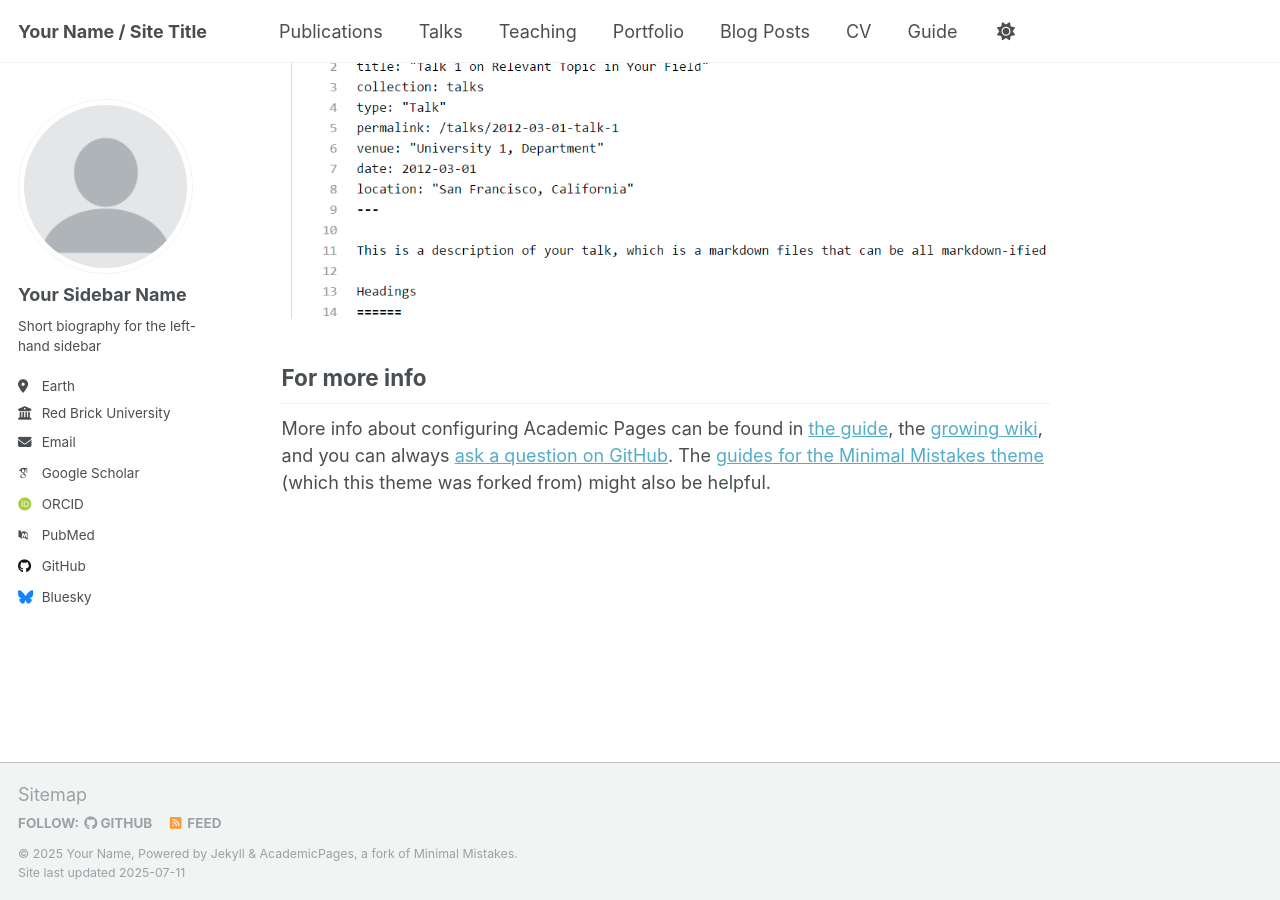
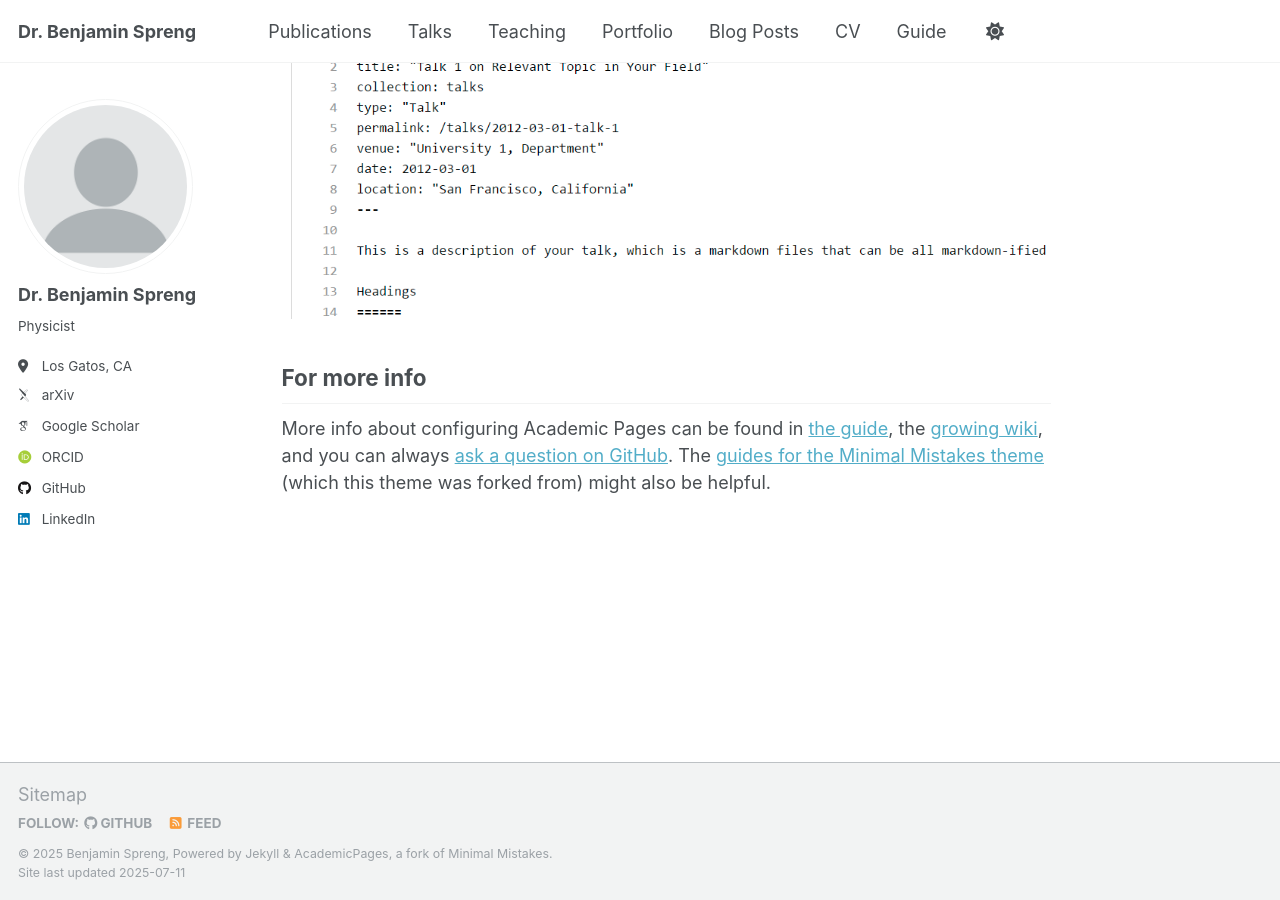
Before and after one commit to sprengjamin/sprengjamin.github.io, a Jekyll site: the page built from _pages/about.md, in a window 1280 px wide and 900 px high, scrolled down 2880 px. Built offline with Jekyll 4.4.1, drawn with Linux system fonts in a browser that asks for light colours; some web fonts are replaced; a script that is not in the unit is left out.

Commit message:
Update _config.yml

```diff
--- a/_config.yml
+++ b/_config.yml
@@ -9,13 +9,13 @@
 # Basic Site Settings
 locale                   : "en-US"
 site_theme               : "default"
-title                    : "Your Name / Site Title"
+title                    : "Dr. Benjamin Spreng"
 title_separator          : "-"
-name                     : &name "Your Name"
-description              : &description "personal description"
-url                      : https://academicpages.github.io # the base hostname & protocol for your site e.g. "https://[your GitHub username].github.io" or if you already have some other page hosted on Github then use "https://[your GitHub username].github.io/[Your Repo Name]"
+name                     : &name "Benjamin Spreng"
+description              : &description "Physicist"
+url                      : https://sprengjamin.github.io # the base hostname & protocol for your site e.g. "https://[your GitHub username].github.io" or if you already have some other page hosted on Github then use "https://[your GitHub username].github.io/[Your Repo Name]"
 baseurl                  : "" # the subpath of your site, e.g. "/blog"
-repository               : "academicpages/academicpages.github.io"
+repository               : "sprengjamin/sprengjamin.github.io"
 
 # Site Author - The following control what appear as part of the author content on the side bar.
 #               If a field is blank the icon and link will not appear, otherwise it will be shown.
@@ -23,22 +23,22 @@ repository               : "academicpages/academicpages.github.io"
 author:
   # Biographic information
   avatar           : "profile.png"
-  name             : "Your Sidebar Name"
+  name             : "Dr. Benjamin Spreng"
   pronouns         : # example: "she/her"
-  bio              : "Short biography for the left-hand sidebar"
-  location         : "Earth"
-  employer         : "Red Brick University"
+  bio              : "Physicist"
+  location         : "Los Gatos, CA"
+  employer         : #
   uri              : # URL
-  email            : "none@example.org"
+  email            : # "none@example.org"
 
   # Academic websites
   academia         : # URL
-  arxiv            : # URL - Update with the correct link to your profile
-  googlescholar    : "https://scholar.google.com/citations?user=PS_CX0AAAAAJ"
+  arxiv            : "https://arxiv.org/search/?searchtype=author&query=Spreng%2C+B"
+  googlescholar    : "https://scholar.google.com/citations?hl=en&user=Py2Plv8AAAAJ"
   impactstory      : # URL
-  orcid            : "http://orcid.org/yourorcidurl"
+  orcid            : "https://orcid.org/0000-0002-0819-1804"
   semantic         : # URL
-  pubmed           : "https://www.ncbi.nlm.nih.gov/pubmed/?term=john+snow"
+  pubmed           : #"https://www.ncbi.nlm.nih.gov/pubmed/?term=john+snow"
   researchgate     : # URL
   scopus           : # URL
 
@@ -46,13 +46,13 @@ author:
   bitbucket        : # Username - Update with your username on the site
   codepen          : # Username
   dribbble         : # Username
-  github           : "academicpages"
+  github           : "https://github.com/sprengjamin"
   kaggle           : # Username
   stackoverflow    : # User number or user number and name (i.e., use "1" or "1/jeff-atwood")
 
   # Social media
   artstation       : # Username
-  bluesky          : "bsky.app" # Replace this with you Bluesky username
+  bluesky          : #"bsky.app" # Replace this with you Bluesky username
   facebook         : # Username
   flickr           : # Username
   foursquare       : # Username
@@ -61,7 +61,7 @@ author:
   keybase          : # Username
   instagram        : # Username
   lastfm           : # Username
-  linkedin         : # Username
+  linkedin         : "https://www.linkedin.com/in/benjamin-spreng/"
   mastodon         : # URL
   medium           : # URL
   pinterest        : # Username
```
